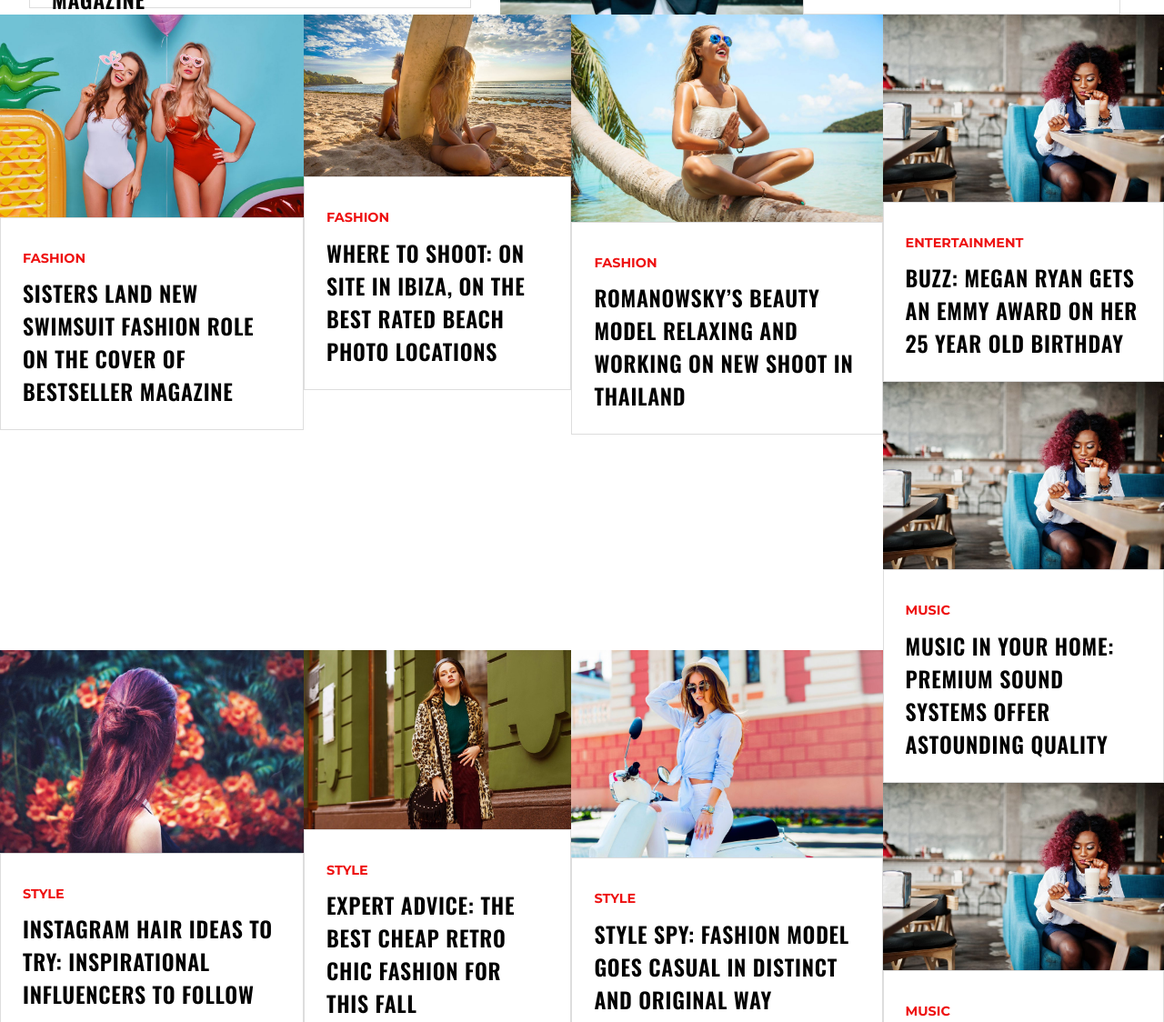
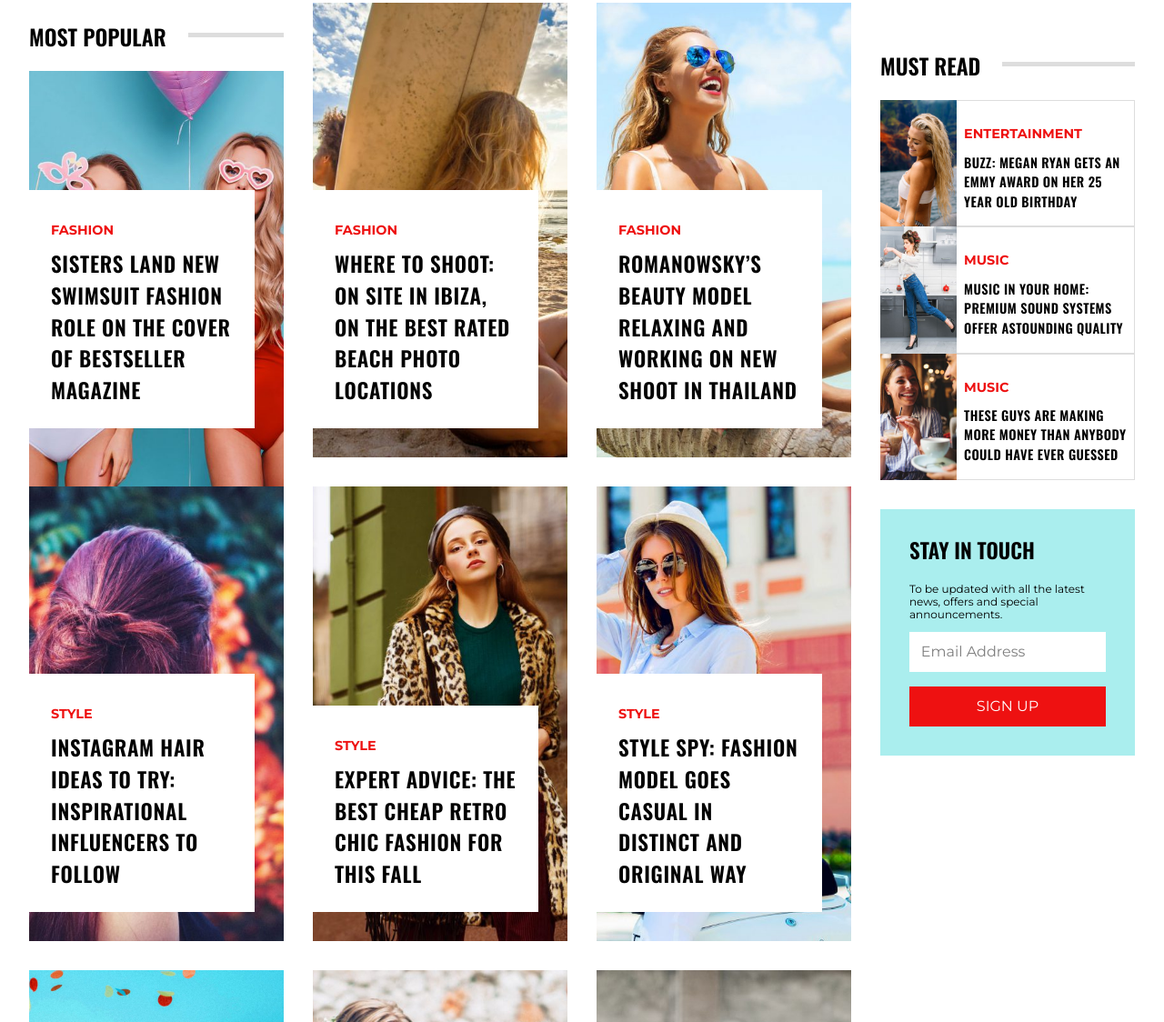
Before and after one commit to emilebeguin/gossip-clone, a website: page prod/index.html in a window 1280 px wide. Shown: the part 1089-2213 px from the top of the page at 91% size. Drawn offline with nearby package versions, Linux system fonts and the light colour scheme; files that its build step writes are made by us from their sources.

Commit message:
[trending section] aside content and layout + general styles

```diff
--- a/dev/sass/base/_typo.scss
+++ b/dev/sass/base/_typo.scss
@@ -5,6 +5,11 @@ body {
 }
 h1, h2, h3, h4, h5, nav {
     font-family: 'Oswald', sans-serif;
+    text-transform: uppercase;
+}
+
+h3 {
+    font-size: calc(18px + .4vw);
 }
 
 .over-title {
--- a/dev/sass/helpers/_variables.scss
+++ b/dev/sass/helpers/_variables.scss
@@ -3,3 +3,7 @@ $red: #e11;
 $black: #333;
 $white: #fff;
 $grey: #ddd;
+$tile: #aee;
+
+// layout measures
+$gap: 2em;
--- a/dev/sass/layout/_featured.scss
+++ b/dev/sass/layout/_featured.scss
@@ -18,5 +18,8 @@
             grid-area: fourth;
             grid-template-columns: calc(50% - 1em) 50%;
         }
+        .title-wrapper {
+            border: 1px solid $grey;
+        }
     }
 }
--- a/dev/sass/layout/_general.scss
+++ b/dev/sass/layout/_general.scss
@@ -30,8 +30,8 @@ article {
         }
     }
     .title-wrapper {
-        border: 1px solid $grey;
         padding: 1.5em;
+        background-color: $white;
         a {
             text-transform: uppercase;
             text-decoration: none;
@@ -41,8 +41,6 @@ article {
             line-height: 2.8em;
         }
         h3 {
-            text-transform: uppercase;
-            font-size: 150%;
             letter-spacing: .03em;
             line-height: 1.5em;
             &:hover {
@@ -52,3 +50,19 @@ article {
         }
     }
 }
+
+h2 {
+    text-transform: uppercase;
+    overflow: hidden;
+    position: relative;
+    margin: 1em 0;
+    &::after {
+        top: .4em;
+        content: '';
+        margin-left: 1em;
+        position: absolute;
+        background-color: $grey;
+        width: 100%;
+        height: .2em;
+    }
+}
--- a/dev/sass/layout/_header.scss
+++ b/dev/sass/layout/_header.scss
@@ -3,8 +3,8 @@ header {
     width: 100%;
     grid-template-columns: 18rem auto 12.5%;
     grid-template-rows: 1fr 1.5fr;
-    gap: 2em;
-    padding: 2em;
+    gap: $gap;
+    padding: $gap;
     .logo-container {
         grid-area: 1/1/3/2;
     }
@@ -20,7 +20,7 @@ header {
         .super-log {
             display: flex;
             flex-flow: row;
-            gap: 2em;
+            gap: $gap;
             a {
                 color: inherit;
                 text-decoration: inherit;
--- a/dev/sass/layout/_popular.scss
+++ b/dev/sass/layout/_popular.scss
@@ -1,12 +1,91 @@
 .popular {
     display: grid;
-    grid-template-rows: repeat(4, 1fr);
-    article {
-        display: flex;
-        flex-direction: column;
+    grid-template-columns: repeat(4, 1fr);
+    grid-template-rows: 500px 500px 500px;
+    gap: $gap;
+    padding: $gap;
+    &>article {
+        position: relative;
+        .title-wrapper {
+            position: absolute;
+            z-index: 1;
+            bottom: $gap;
+            width: calc(100% - $gap);
+        }
+        .img-wrapper {
+            height: 100%;
+            width: 100%;
+            z-index: -1;
+            img {
+                display: block;
+                object-fit: cover;
+            }
+        }
     }
-    .escort-user {
+    aside {
         grid-area: 1 / 4 / 4 / 5;
-        position: sticky;
+        .escort-user {
+            top: 0;
+            position: sticky;
+            display: grid;
+            grid-template-columns: 100%;
+            gap: $gap;
+            article {
+                display: flex;
+                flex-flow: row;
+                .img-wrapper {
+                    width: 30%;
+                    img {
+                        display: block;
+                        object-fit: cover;
+                    }
+                }
+                .title-wrapper {
+                    width: 70%;
+                    border: 1px solid $grey;
+                    border-left: 0;
+                    padding: 1em .5em;
+                    h3 {
+                        font-size: 90%;
+                    }
+                }
+            }
+            .stay-in-touch {
+                background-color: $tile;
+                padding: $gap;
+                *:not(:last-child) {
+                    margin-bottom: 1em;
+                }
+                p {
+                    font-size: 75%;
+                }
+                form {
+                    display: flex;
+                    flex-direction: column;
+                    input {
+                        width: 100%;
+                        font: inherit;
+                        padding: .8em;
+                        border: 0;
+                        outline: none;
+                        &[type=text] {
+                            background-color: $white;
+                            color: $grey;
+                        }
+                        &[type=submit] {
+                            background-color: $red;
+                            color: $white;
+                            margin-bottom: 0;
+                            text-transform: uppercase;
+                            cursor: pointer;
+                            @include transition-eclair;
+                            &:hover{
+                                background-color: $black;
+                            }
+                        }
+                    }
+                }
+            }
+        }
     }
 }
--- a/prod/index.html
+++ b/prod/index.html
@@ -103,6 +103,7 @@
         <section class="trending"></section>
         <section class="popular">
             <article>
+                <h2>Most Popular</h2>
                 <div class="img-wrapper">
                     <a href="#" title="Sisters land new swimsuit fashion role on the cover of bestseller magazine">
                         <img src="./img/27-1068x713.jpg" alt="Sisters land new swimsuit fashion role on the cover of bestseller magazine" title="Sisters land new swimsuit fashion role on the cover of bestseller magazine">
@@ -201,13 +202,15 @@
                     <h3>The most amazing accessories to buy your girlfriend this fall</h3>
                 </div>
             </article>
-            <aside class="escort-user">
+            <aside>
+                <div class="escort-user">
                     <div class="buy-now ad"></div>
                     <div class="must-read">
+                        <h2>Must read</h2>
                         <article>
                             <div class="img-wrapper">
-                            <a href="#" title="">
-                                <img src="./img/38-1068x711.jpg" alt="Buzz: Megan Ryan gets an Emmy Award on her 25 year old birthday" title="Buzz: Megan Ryan gets an Emmy Award on her 25 year old birthday">
+                                <a href="#" title="Buzz: Megan Ryan gets an Emmy Award on her 25 year old birthday">
+                                    <img src="./img/11-1068x1602.jpg" alt="Buzz: Megan Ryan gets an Emmy Award on her 25 year old birthday" title="Buzz: Megan Ryan gets an Emmy Award on her 25 year old birthday">
                                 </a>
                             </div>
                             <div class="title-wrapper">
@@ -217,8 +220,8 @@
                         </article>
                         <article>
                             <div class="img-wrapper">
-                            <a href="#" title="">
-                                <img src="./img/38-1068x711.jpg" alt="Music in your home: premium sound systems offer astounding quality" title="Music in your home: premium sound systems offer astounding quality">
+                                <a href="#" title="Music in your home: premium sound systems offer astounding quality">
+                                    <img src="./img/10-696x464.jpg" alt="Music in your home: premium sound systems offer astounding quality" title="Music in your home: premium sound systems offer astounding quality">
                                 </a>
                             </div>
                             <div class="title-wrapper">
@@ -228,8 +231,8 @@
                         </article>
                         <article>
                             <div class="img-wrapper">
-                            <a href="#" title="">
-                                <img src="./img/38-1068x711.jpg" alt="These guys are making more money than anybody could have ever guessed" title="These guys are making more money than anybody could have ever guessed">
+                                <a href="#" title="These guys are making more money than anybody could have ever guessed">
+                                    <img src="./img/9-696x464.jpg" alt="These guys are making more money than anybody could have ever guessed" title="These guys are making more money than anybody could have ever guessed">
                                 </a>
                             </div>
                             <div class="title-wrapper">
@@ -238,7 +241,15 @@
                             </div>
                         </article>
                     </div>
-                <div class="stay-in-touch"></div>
+                    <div class="stay-in-touch">
+                        <h3>Stay in touch</h3>
+                        <p>To be updated with all the latest news, offers and special announcements.</p>
+                        <form action="" method="get">
+                            <input type="email" name="Email" title="Email" placeholder="Email Address" id="email-stay-in-touch">
+                            <input type="submit" value="Sign up">
+                        </form>
+                    </div>
+                </div>
             </aside>
         </section>
         <section class="buy-now"></section>
```
Also changed, not shown: dev/index.html (+19 -8 lines), prod/sass/template.min.css. Lines whose indentation alone changed are shown as unchanged.
